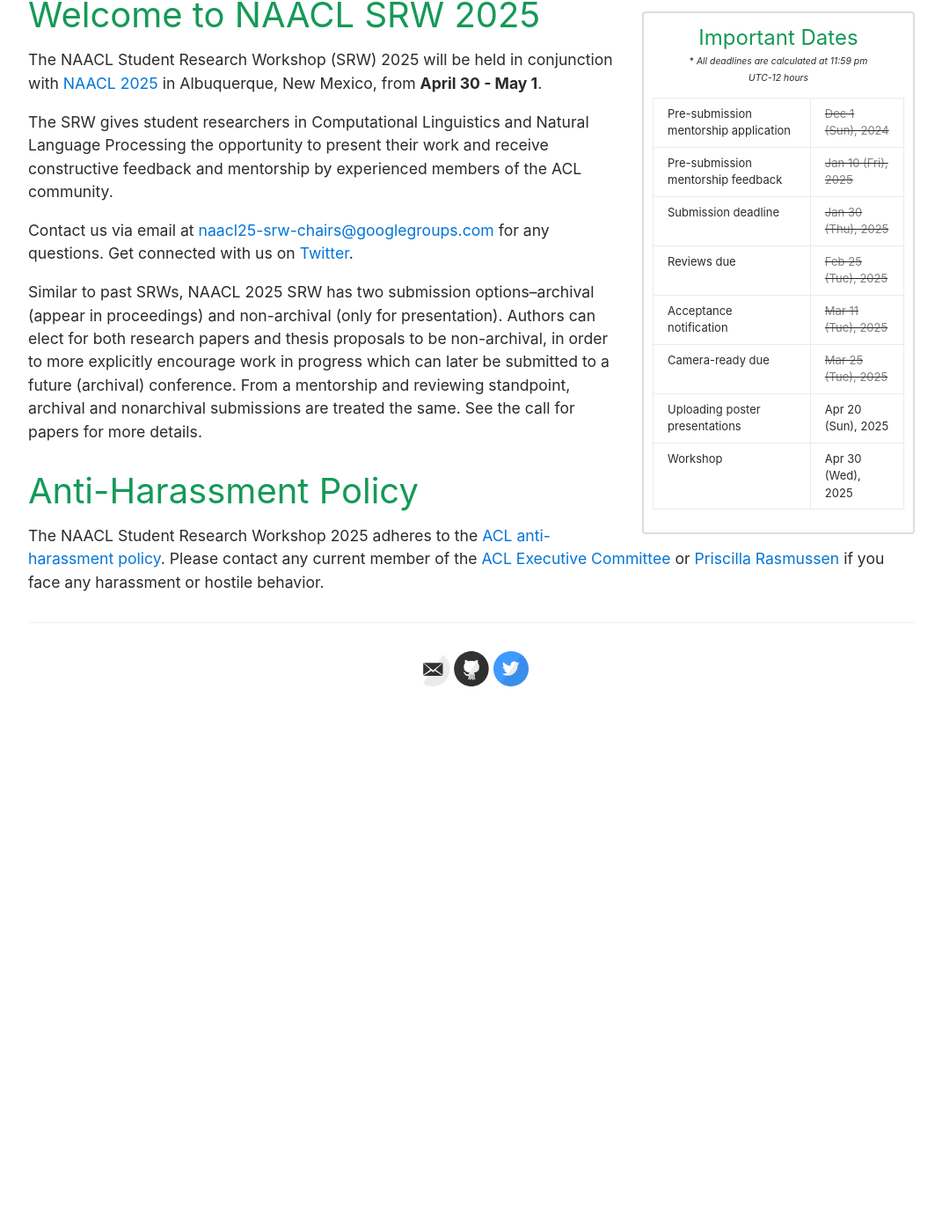
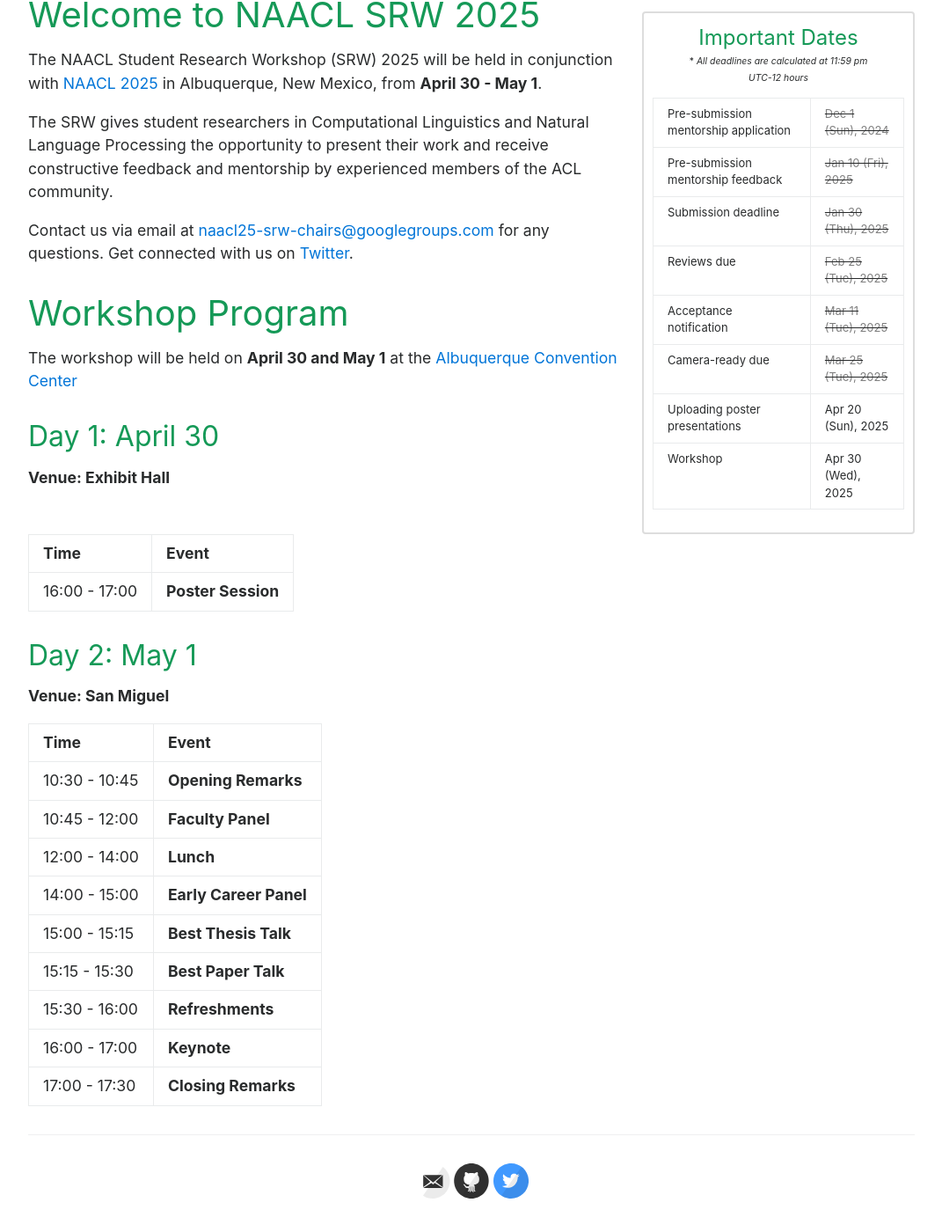
Before and after one commit to naacl2025-srw/naacl2025-srw.github.io, a Jekyll site: the page built from index.md, in a window 1280 px wide and 1400 px high, scrolled down 483 px. Shown: the whole window at 88% size, without its empty margins (104-1175 px from the left). Built offline with Jekyll 4.4.1, drawn with Linux system fonts in a browser that asks for light colours; before the commit the page ends 1301 px from its top, so only the background shows below that.

Commit message:
Update index.md

```diff
--- a/index.md
+++ b/index.md
@@ -13,19 +13,45 @@ The SRW gives student researchers in Computational Linguistics and Natural Langu
 Contact us via email at [naacl25-srw-chairs@googlegroups.com](mailto:naacl25-srw-chairs@googlegroups.com) for any questions.
 Get connected with us on [Twitter](https://twitter.com/naacl_srw).
 
+# Workshop Program
+
+The workshop will be held on **April 30 and May 1** at the [Albuquerque Convention Center](https://albuquerquecc.com/)
+
+## Day 1: April 30
+**Venue: Exhibit Hall**
+
+| Time | Event |
+|------|-------|
+| 16:00 - 17:00 | **Poster Session** |
+
+## Day 2: May 1
+**Venue: San Miguel**
+
+| Time | Event |
+|------|-------|
+| 10:30 - 10:45 | **Opening Remarks** |
+| 10:45 - 12:00 | **Faculty Panel** |
+| 12:00 - 14:00 | **Lunch** |
+| 14:00 - 15:00 | **Early Career Panel** |
+| 15:00 - 15:15 | **Best Thesis Talk** |
+| 15:15 - 15:30 | **Best Paper Talk** |
+| 15:30 - 16:00 | **Refreshments** |
+| 16:00 - 17:00 | **Keynote** |
+| 17:00 - 17:30 | **Closing Remarks** |
+
 <!-- We will update this site when latest information are available. -->
 
 <!-- ### List of the accepted papers are available [here](/accepted) -->
 
 
-<!-- # Differences from Past SRWs -->
+<!-- # Differences from Past SRWs
 Similar to past SRWs, NAACL 2025 SRW has two submission options--archival (appear in proceedings) and non-archival (only for presentation).
 Authors can elect for both research papers and thesis proposals to be non-archival, in order to more explicitly encourage work in progress which can later be submitted to a future (archival) conference.
 From a mentorship and reviewing standpoint, archival and nonarchival submissions are treated the same.
 See the call for papers for more details.
 
 # Anti-Harassment Policy
-The NAACL Student Research Workshop 2025 adheres to the [ACL anti-harassment policy](https://www.aclweb.org/adminwiki/index.php?title=Anti-Harassment_Policy). Please contact any current member of the [ACL Executive Committee](https://www.aclweb.org/portal/about) or [Priscilla Rasmussen](mailto:acl@aclweb.org) if you face any harassment or hostile behavior.
+The NAACL Student Research Workshop 2025 adheres to the [ACL anti-harassment policy](https://www.aclweb.org/adminwiki/index.php?title=Anti-Harassment_Policy). Please contact any current member of the [ACL Executive Committee](https://www.aclweb.org/portal/about) or [Priscilla Rasmussen](mailto:acl@aclweb.org) if you face any harassment or hostile behavior. -->
 
 
 <!-- # Sponsored By        -->
```
